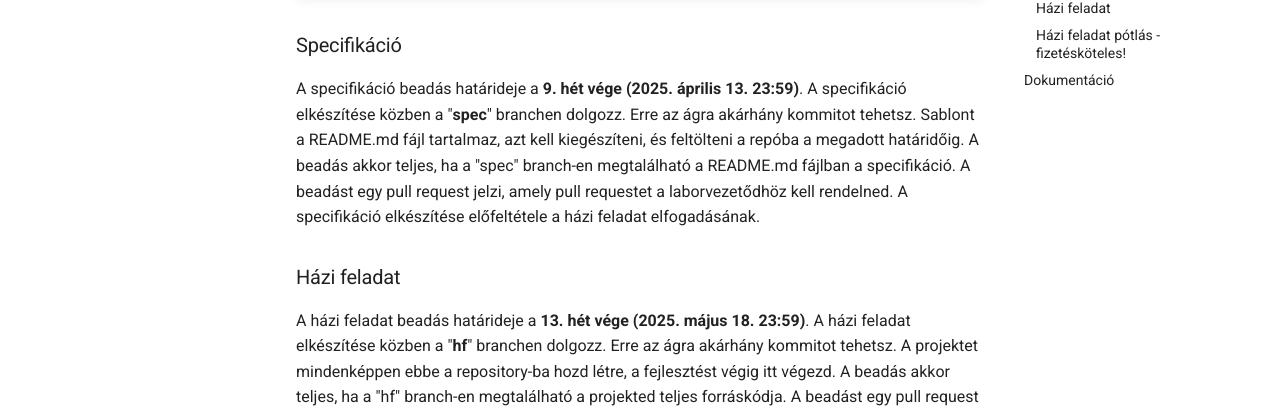
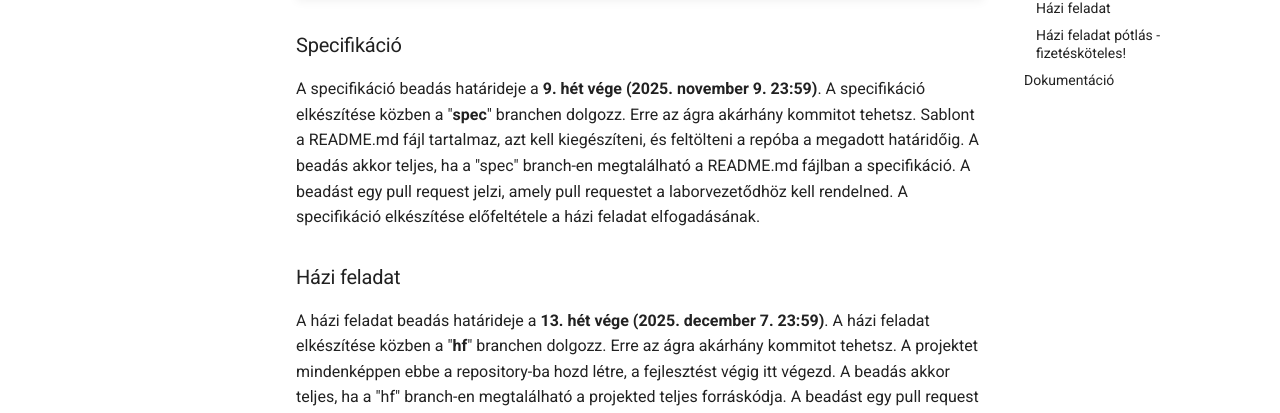
Before and after one commit to VIAUAV21/laborok, an MkDocs documentation site: the page built from docs/hf/index.md, in a window 1280 px wide and 900 px high, scrolled down 1934 px. Shown: the part 181-594 px from the top of the window. Built offline with MkDocs 1.6.1 and Material for MkDocs 9.7.7, drawn with Linux system fonts in a browser that asks for light colours; comment, search, counter and statistics services are not loaded.

Commit message:
hf info 2025 f2 update

```diff
--- a/docs/hf/index.md
+++ b/docs/hf/index.md
@@ -62,7 +62,7 @@ A házi feladat beadásának platformja a laborokhoz hasonlóan a Github Classro
 
 ### Specifikáció
 
-A specifikáció beadás határideje a **9. hét vége (2025. április 13. 23:59)**.
+A specifikáció beadás határideje a **9. hét vége (2025. november 9. 23:59)**.
 A specifikáció elkészítése közben a "**spec**" branchen dolgozz. Erre az ágra akárhány kommitot tehetsz.
 Sablont a README.md fájl tartalmaz, azt kell kiegészíteni, és feltölteni a repóba a megadott határidőig.
 A beadás akkor teljes, ha a "spec" branch-en megtalálható a README.md fájlban a specifikáció. A beadást egy pull request jelzi, amely pull requestet a laborvezetődhöz kell rendelned.
@@ -70,7 +70,7 @@ A specifikáció elkészítése előfeltétele a házi feladat elfogadásának.
 
 ### Házi feladat
 
-A házi feladat beadás határideje a **13. hét vége (2025. május 18. 23:59)**.
+A házi feladat beadás határideje a **13. hét vége (2025. december 7. 23:59)**.
 A házi feladat elkészítése közben a "**hf**" branchen dolgozz. Erre az ágra akárhány kommitot tehetsz.
 A projektet mindenképpen ebbe a repository-ba hozd létre, a fejlesztést végig itt végezd.
 A beadás akkor teljes, ha a "hf" branch-en megtalálható a projekted teljes forráskódja. A beadást egy pull request jelzi, amely pull requestet a laborvezetődhöz kell rendelned.
```
